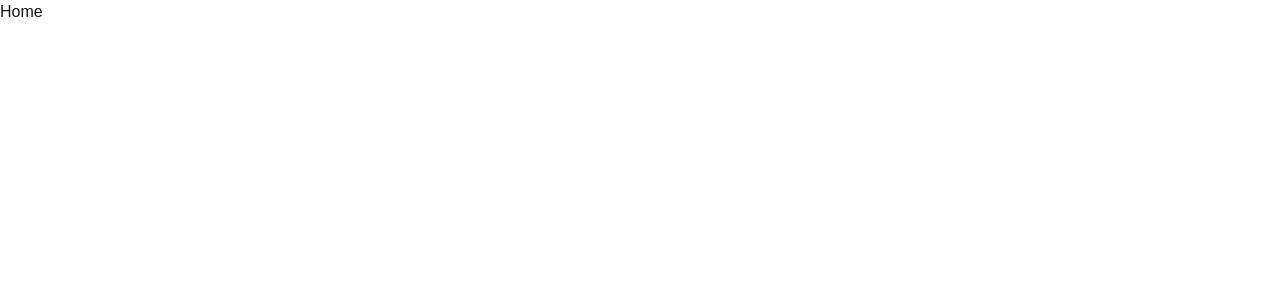
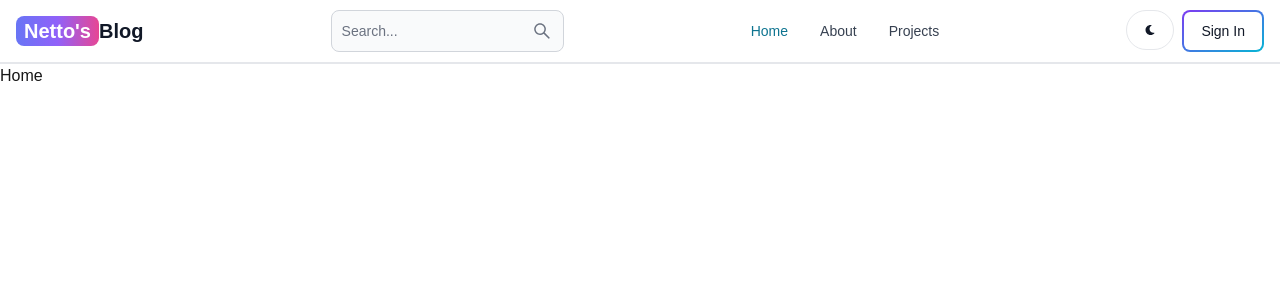
Before and after one commit to AdrianNetto/next-blog, a Next.js app: page / in a window 1280 px wide. Shown: the top 300 px of the page. Built offline with nearby package versions, Linux system fonts and the light colour scheme.

Commit message:
feat: create header

```diff
--- a/src/app/layout.js
+++ b/src/app/layout.js
@@ -1,5 +1,6 @@
 import { Geist, Geist_Mono } from "next/font/google";
 import "./globals.css";
+import Header from "@/components/header";
 
 const geistSans = Geist({
   variable: "--font-geist-sans",
@@ -22,6 +23,7 @@
       <body
         className={`${geistSans.variable} ${geistMono.variable} antialiased`}
       >
+        <Header />
         {children}
       </body>
     </html>
--- /dev/null
+++ b/src/components/Header.jsx
@@ -0,0 +1,61 @@
+'use client';
+import { Button, Navbar, TextInput } from 'flowbite-react';
+import Link from 'next/link';
+import { AiOutlineSearch } from 'react-icons/ai';
+import { FaMoon } from 'react-icons/fa';
+import { usePathname } from 'next/navigation';
+export default function Header() {
+  const path = usePathname();
+  return (
+    <Navbar className='border-b-2'>
+      <Link
+        href='/'
+        className='self-center whitespace-nowrap text-sm sm:text-xl font-semibold text-gray-900 dark:text-white'
+      >
+        <span className='px-2 py-1 bg-gradient-to-r from-indigo-500 via-purple-500 to-pink-500 rounded-lg text-white'>
+          Netto's
+        </span>
+        Blog
+      </Link>
+      <form>
+        <TextInput
+          type='text'
+          placeholder='Search...'
+          rightIcon={AiOutlineSearch}
+          className='hidden lg:inline'
+        />
+      </form>
+      <Button className='w-12 h-10 lg:hidden' color='gray' pill>
+        <AiOutlineSearch />
+      </Button>
+      <div className='flex gap-2 md:order-2'>
+        <Button className='w-12 h-10 hidden sm:inline' color='gray' pill>
+          <FaMoon />
+        </Button>
+        <Link href='/sign-in'>
+          <Button gradientDuoTone='purpleToBlue' outline>
+            Sign In
+          </Button>
+        </Link>
+        <Navbar.Toggle />
+      </div>
+      <Navbar.Collapse>
+        <Link href='/'>
+          <Navbar.Link active={path === '/'} as={'div'}>
+            Home
+          </Navbar.Link>
+        </Link>
+        <Link href='/about'>
+          <Navbar.Link active={path === '/about'} as={'div'}>
+            About
+          </Navbar.Link>
+        </Link>
+        <Link href='/projects'>
+          <Navbar.Link active={path === '/projects'} as={'div'}>
+            Projects
+          </Navbar.Link>
+        </Link>
+      </Navbar.Collapse>
+    </Navbar>
+  );
+}
--- a/tailwind.config.mjs
+++ b/tailwind.config.mjs
@@ -1,9 +1,13 @@
+import flowbite from "flowbite-react/tailwind";
+
 /** @type {import('tailwindcss').Config} */
+
 export default {
   content: [
     "./src/pages/**/*.{js,ts,jsx,tsx,mdx}",
     "./src/components/**/*.{js,ts,jsx,tsx,mdx}",
     "./src/app/**/*.{js,ts,jsx,tsx,mdx}",
+    flowbite.content(),
   ],
   theme: {
     extend: {
@@ -13,5 +17,5 @@
       },
     },
   },
-  plugins: [],
+  plugins: [flowbite.plugin(),],
 };
```
Also changed, not shown: package.json (+6 -4 lines), 1 other file (tests, documents, lock files or other folders).
